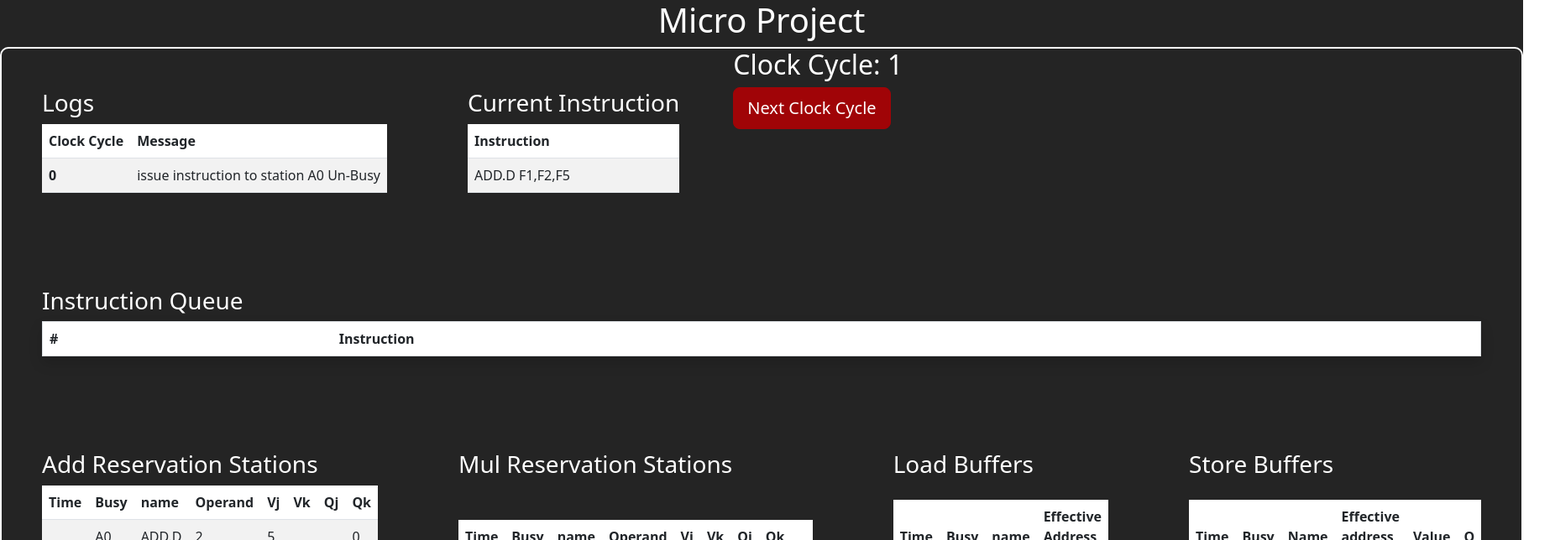
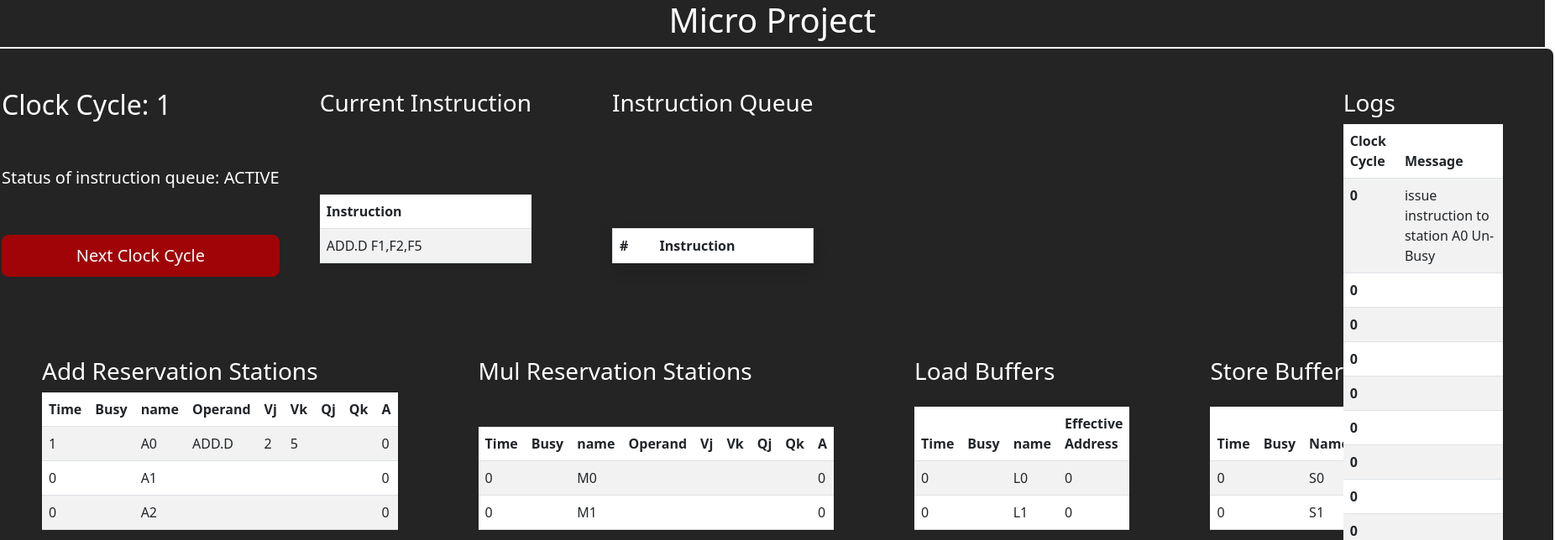
Before and after one commit to omar-sherif9992/Tomasulo-algorithm, a React (Vite) app in the folder micro-proj/: page / in a window 1280 px wide. Both pictures are taken after a click on the button "Start". Shown: the top 644 px of the page at 84% size, 1852 px wide, since content can reach past the window. Built offline with nearby package versions, Linux system fonts and the light colour scheme.

Commit message:
bug fixes

```diff
--- a/micro-proj/src/App.tsx
+++ b/micro-proj/src/App.tsx
@@ -15,7 +15,9 @@ import AddReservationStationsTable from './components/AddReservationStationTable
 import MulReservationStationsTable from './components/MulReservationStationTable';
 import LoadBuffersTable from './components/LoadBuffersTable';
 import StoreBuffersTable from './components/StoreBuffersTable';
+import STATUS from './common/Status.enum';
 import INSTRUCTION from './common/Instruction.enum';
+
 
 const parser = new Parser(()=>{},1);
 function App() {
@@ -23,7 +25,84 @@ function App() {
   const [clockCycle, setClockCycle] = useState(0);
   const Queue=useQueue(parser.parseFile(code));
   const [currentInstruction, setCurrentInstruction] = useState<string>( '');
-  const [logs,setLogs]=useState<logType[] >([]);
+  const [logs,setLogs]=useState<logType[] >([
+    {
+    message:"",
+    clockCycle:0,
+  },  {
+    message:"",
+    clockCycle:0,
+  },  {
+    message:"",
+    clockCycle:0,
+  },  {
+    message:"",
+    clockCycle:0,
+  },  {
+    message:"",
+    clockCycle:0,
+  },  {
+    message:"",
+    clockCycle:0,
+  },  {
+    message:"",
+    clockCycle:0,
+  },  {
+    message:"",
+    clockCycle:0,
+  },  {
+    message:"",
+    clockCycle:0,
+  },  {
+    message:"",
+    clockCycle:0,
+  },  {
+    message:"",
+    clockCycle:0,
+  },  {
+    message:"",
+    clockCycle:0,
+  },  {
+    message:"",
+    clockCycle:0,
+  },  {
+    message:"",
+    clockCycle:0,
+  },  {
+    message:"",
+    clockCycle:0,
+  },  {
+    message:"",
+    clockCycle:0,
+  },  {
+    message:"",
+    clockCycle:0,
+  },  {
+    message:"",
+    clockCycle:0,
+  },  {
+    message:"",
+    clockCycle:0,
+  },  {
+    message:"",
+    clockCycle:0,
+  },  {
+    message:"",
+    clockCycle:0,
+  },  {
+    message:"",
+    clockCycle:0,
+  },  {
+    message:"",
+    clockCycle:0,
+  },  {
+    message:"",
+    clockCycle:0,
+  },  {
+    message:"",
+    clockCycle:0,
+  },
+]);
   const [instructionValue,setInstructionsValue]=useState('');
   const [registerFile,setRegisterFile]=useState<typeof RegisterFile>(RegisterFile);
   const [addReservationStations,setAddReservationStations]=useState(AddReservationStations);
@@ -31,6 +110,7 @@ function App() {
   const [loadBuffers,setLoadBuffers]=useState(LoadBuffers);
   const [storeBuffers,setStoreBuffers]=useState(StoreBuffers);
   const [memoryArray,setMemoryArray]=useState<number[]>(MemoryArray);
+  const [status,setStatus]=useState<STATUS>(STATUS.ACTIVE);
   const [latency,setLatency]=useState<latencyType>({
     'ADD.D': 1,
     "SUB.D":4,
@@ -51,9 +131,9 @@ function App() {
   function nextClockCycle(){
   main(clockCycle,
     Queue,
+    latency,
     setDisplayCurrentInstruction,
     setDisplayMessage,
-    latency,
     setRegisterFile,
     setAddReservationStations,
     setMulReservationStations,
@@ -66,6 +146,8 @@ function App() {
     loadBuffers,
     storeBuffers,
     memoryArray,
+    status,
+    setStatus
     );
 
 setClockCycle(clockCycle+1);
@@ -77,41 +159,46 @@ setClockCycle(clockCycle+1);
   return (
     <div className="App">
       <h1>Micro Project</h1>
-      <div className='body'>
-        <div className='d-flex flex-row justify-content-between'>
-       {clockCycle ===0 ?
+      <div className='body row'>
+      <div className='col-10'>
+        <div className=''>
+       {clockCycle ===0 &&
        (<div className='m-5 d-flex flex-column justify-content-between'>
           <h3>Enter Your instructions :</h3>
 
         <input type='text' value={instructionValue} onChange={(e)=>setInstructionsValue(e.target.value)}/>
-      </div>):
-      <div className='d-flex'>
-         <LogTable logs={logs} clockCycle={clockCycle}/>
+      </div>)
 
-
-      {/** current instruction */}
-      <CurrentInstruction currentInstruction={currentInstruction}/>
-
-
-       <div className='px-3'>
-       <h2 className=''>Clock Cycle: {clockCycle}</h2>
-
-      <button className='btn btn-primary btn-lg' style={{
-        height:'50px'
-      }} onClick={() => {
-        nextClockCycle();
-       }}>{clockCycle>0? 'Next Clock Cycle':'Start ' }</button>
-
-      </div>
-      </div>
 }
 
 {/** table of logs */}
 
       </div>
       { clockCycle>0 && (<>
+<div className='d-flex'>
+ <div className='py-5 d-flex flex-column gap-5'>
+ <h2 className=''>Clock Cycle: {clockCycle}</h2>
+ <h5 className=''>Status of instruction queue: {status}</h5>
+
+<button className='btn btn-primary btn-lg' style={{
+  height:'50px'
+}} onClick={() => {
+  nextClockCycle();
+ }}>{clockCycle>0? 'Next Clock Cycle':'Start ' }</button>
+
+</div>
+<div>
+
+</div>
+  {/** current instruction */}
+<CurrentInstruction currentInstruction={currentInstruction}/>
 <InstructionQueueTable Queue={Queue}/>
 
+
+
+
+
+</div>
 
 
 
@@ -138,12 +225,18 @@ setClockCycle(clockCycle+1);
           <div className='d-flex justify-content-end px-3'>
        <h2 className='mx-5'>Clock Cycle: {clockCycle}</h2>
 
+
       <button className='btn btn-primary btn-lg' onClick={() => {
         nextClockCycle();
        }}>{clockCycle>0? 'Next Clock Cycle':'Start ' }</button>
 
       </div>
       </div>
+      <div className='col-2'>
+      <LogTable logs={logs} clockCycle={clockCycle}/>
+      </div>
+      </div>
+
        </div>
 
   )
--- /dev/null
+++ b/micro-proj/src/common/Status.enum.ts
@@ -0,0 +1,18 @@
+// Status of the instruction QUEUE
+enum STATUS{
+    ACTIVE = 'ACTIVE',
+    STALL='STALL',
+    EMPTY='EMPTY',
+    FINISHED='FINISHED'
+}
+/* enum REASON{
+    EMPTY='EMPTY',
+    CONFLICT='Load and store conflict',
+    DATA='Data hazard',
+    CONTROL='Control hazard',
+    NOSPACE='no free Reservation station'
+
+} */
+
+
+export default STATUS;
--- a/micro-proj/src/components/AddReservationStationTable.tsx
+++ b/micro-proj/src/components/AddReservationStationTable.tsx
@@ -17,11 +17,13 @@ function AddReservationStationsTable({addReservationStations}:{addReservationSta
             <th scope="col">Vk</th>
             <th scope="col">Qj</th>
             <th scope="col">Qk</th>
+            <th scope="col">A</th>
           </tr>
         </thead>
         <tbody>
           {addReservationStations.map((station, index) => (
             <tr key={index+232*32312}>
+                <td>{station.timeLeft}</td>
                 <td>{station.busy}</td>
                 <td>{station.name}</td>
                 <td>{station.op}</td>
--- a/micro-proj/src/components/MulReservationStationTable.tsx
+++ b/micro-proj/src/components/MulReservationStationTable.tsx
@@ -17,6 +17,7 @@ function MulReservationStationsTable({mulReservationStations}:{mulReservationSta
             <th scope="col">Vk</th>
             <th scope="col">Qj</th>
             <th scope="col">Qk</th>
+            <th scope="col">A</th>
           </tr>
         </thead>
         <tbody>
--- a/micro-proj/src/logic/Main.tsx
+++ b/micro-proj/src/logic/Main.tsx
@@ -2,14 +2,16 @@ import Parser from './Parser'
 import Issuer from './Issuer';
 import { latencyType, logType, QueueType } from '../common/types';
 import { RegisterFile, AddReservationStations, MulReservationStations, LoadBuffers, StoreBuffers } from './Arrays';
+import STATUS from '../common/Status.enum';
 
 
 
-function main(clockCycle: number,
+function main(
+clockCycle: number,
 instructionQueue: QueueType,
+latency:latencyType,
 setCurrentInstruction:(instruction:string)=>void,
 setDisplayLog:(message:logType)=>void,
-latency:latencyType,
 setRegisterFile:(registerFile:typeof RegisterFile)=>void,
 setAddReservationStations:(addReservationStations:typeof AddReservationStations)=>void,
 setMulReservationStations:(mulReservationStations:typeof MulReservationStations)=>void,
@@ -21,7 +23,9 @@ addReservationStations:typeof AddReservationStations,
 mulReservationStations:typeof MulReservationStations,
 loadBuffers:typeof LoadBuffers,
 storeBuffers:typeof StoreBuffers,
-memoryArray:number[]
+memoryArray:number[],
+status,
+setStatus
 ) {
     const issuer = new Issuer(setDisplayLog,clockCycle,
         latency,
@@ -40,11 +44,9 @@ memoryArray:number[]
         );
 const parser = new Parser(setDisplayLog,clockCycle);
 
+if(instructionQueue.length()>0 && STATUS.ACTIVE){
     let currentInstruction: string = instructionQueue.peek();
     setCurrentInstruction(currentInstruction);
-
-
-
     currentInstruction = instructionQueue.dequeue();
     setCurrentInstruction(currentInstruction);
     console.log('currentInstruction');
@@ -54,6 +56,12 @@ const parser = new Parser(setDisplayLog,clockCycle);
     console.log(parsedInstruction);
     issuer.put(parsedInstruction);
 }
+else{
+    setStatus(STATUS.EMPTY);
+    setCurrentInstruction('');
+}
+
+}
 
 
 export default main;
```
